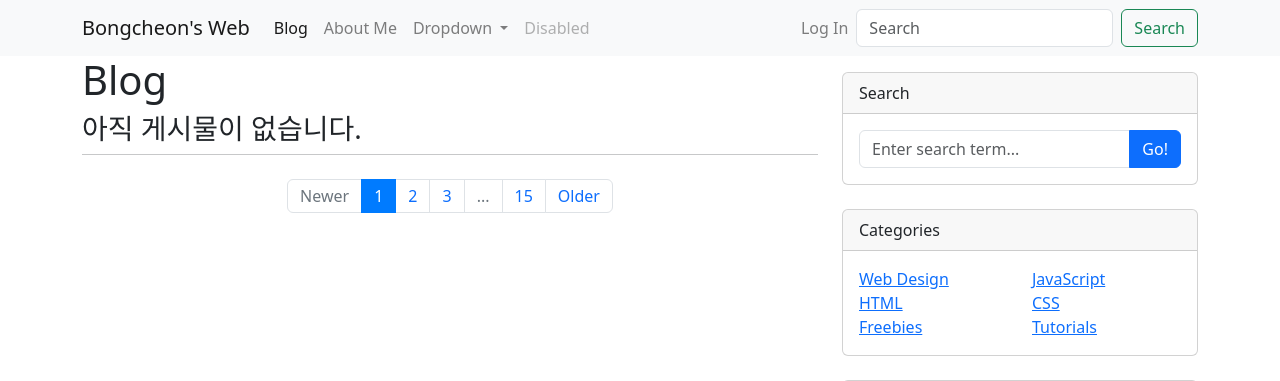
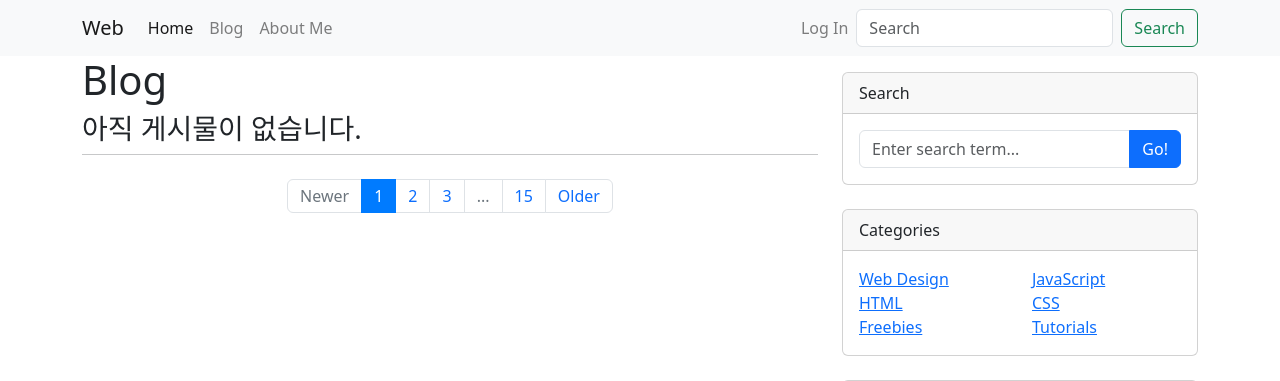
Before and after one commit to bongpodoal/blog_project, a Django app: page /blog/ in a window 1280 px wide. Shown: the top 381 px of the page. Run offline with Django 4.2, Linux system fonts and the light colour scheme; data that the repository does not hold is empty; some libraries are stand-ins or nearby versions.

Commit message:
네비게이션바와 푸터 모듈화하기

```diff
--- a/blog/templates/blog/base.html
+++ b/blog/templates/blog/base.html
@@ -10,50 +10,7 @@
 
     </head>
     <body>
-        <nav class="navbar navbar-expand-lg navbar-light bg-light">
-            <div class="container" >
-
-
-            <a class="navbar-brand" href="#">Bongcheon's Web</a>
-            <button class="navbar-toggler" type="button" data-toggle="collapse" data-target="#navbarSupportedContent" aria-controls="navbarSupportedContent" aria-expanded="false" aria-label="Toggle navigation">
-              <span class="navbar-toggler-icon"></span>
-            </button>
-
-            <div class="collapse navbar-collapse" id="navbarSupportedContent">
-              <ul class="navbar-nav mr-auto">
-                <li class="nav-item active">
-                  <a class="nav-link" href="#">Blog <span class="sr-only">(current)</span></a>
-                </li>
-                <li class="nav-item">
-                  <a class="nav-link" href="#">About Me</a>
-                </li>
-                <li class="nav-item dropdown">
-                  <a class="nav-link dropdown-toggle" href="#" id="navbarDropdown" role="button" data-toggle="dropdown" aria-haspopup="true" aria-expanded="false">
-                    Dropdown
-                  </a>
-                  <div class="dropdown-menu" aria-labelledby="navbarDropdown">
-                    <a class="dropdown-item" href="#">Action</a>
-                    <a class="dropdown-item" href="#">Another action</a>
-                    <div class="dropdown-divider"></div>
-                    <a class="dropdown-item" href="#">Something else here</a>
-                  </div>
-                </li>
-                <li class="nav-item">
-                  <a class="nav-link disabled" href="#" tabindex="-1" aria-disabled="true">Disabled</a>
-                </li>
-              </ul>
-              <ul class="navbar-nav">
-                <li class="nav-item">
-                  <a class="nav-link" href="#" data-toggle="modal" data-target="#loginModal">Log In</a>
-                </li>
-              </ul>
-              <form class="form-inline my-2 my-lg-0">
-                <input class="form-control mr-sm-2" type="search" placeholder="Search" aria-label="Search">
-                <button class="btn btn-outline-success my-2 my-sm-0" type="submit">Search</button>
-              </form>
-            </div>
-        </div>
-        </nav>
+    {% include 'blog/navbar.html' %}
 
 
     <!-- Modal -->
@@ -138,10 +95,7 @@
         </div>
 
 
-        <!-- Footer-->
-        <footer class="py-5 bg-dark">
-            <div class="container"><p class="m-0 text-center text-white">Copyright &copy; bongcheon's Web 2022 </p></div>
-        </footer>
+         {% include 'blog/footer.html' %}
          <script src="https://code.jquery.com/jquery-3.5.1.slim.min.js" integrity="sha384-DfXdz2htPH0lsSSs5nCTpuj/zy4C+OGpamoFVy38MVBnE+IbbVYUew+OrCXaRkfj" crossorigin="anonymous"></script>
          <script src="https://cdn.jsdelivr.net/npm/popper.js@1.16.1/dist/umd/popper.min.js" integrity="sha384-9/reFTGAW83EW2RDu2S0VKaIzap3H66lZH81PoYlFhbGU+6BZp6G7niu735Sk7lN" crossorigin="anonymous"></script>
          <script src="https://cdn.jsdelivr.net/npm/bootstrap@4.5.3/dist/js/bootstrap.min.js" integrity="sha384-w1Q4orYjBQndcko6MimVbzY0tgp4pWB4lZ7lr30WKz0vr/aWKhXdBNmNb5D92v7s" crossorigin="anonymous"></script>
--- /dev/null
+++ b/blog/templates/blog/footer.html
@@ -0,0 +1,4 @@
+        <!-- Footer-->
+        <footer class="py-5 bg-dark">
+            <div class="container"><p class="m-0 text-center text-white">Copyright &copy; bongcheon's Web 2022 </p></div>
+        </footer>
--- /dev/null
+++ b/blog/templates/blog/navbar.html
@@ -0,0 +1,33 @@
+        <nav class="navbar navbar-expand-lg navbar-light bg-light">
+            <div class="container" >
+
+
+            <a class="navbar-brand" href="/">Web</a>
+            <button class="navbar-toggler" type="button" data-toggle="collapse" data-target="#navbarSupportedContent" aria-controls="navbarSupportedContent" aria-expanded="false" aria-label="Toggle navigation">
+              <span class="navbar-toggler-icon"></span>
+            </button>
+
+            <div class="collapse navbar-collapse" id="navbarSupportedContent">
+              <ul class="navbar-nav mr-auto">
+                <li class="nav-item active">
+                  <a class="nav-link" href="/">Home</a>
+                </li>
+                <li class="nav-item">
+                  <a class="nav-link" href="./blog/">Blog</a>
+                </li>
+                <li class="nav-item">
+                  <a class="nav-link" href="./about_me/">About Me</a>
+                </li>
+              </ul>
+              <ul class="navbar-nav">
+                <li class="nav-item">
+                  <a class="nav-link" href="#" data-toggle="modal" data-target="#loginModal">Log In</a>
+                </li>
+              </ul>
+              <form class="form-inline my-2 my-lg-0">
+                <input class="form-control mr-sm-2" type="search" placeholder="Search" aria-label="Search">
+                <button class="btn btn-outline-success my-2 my-sm-0" type="submit">Search</button>
+              </form>
+            </div>
+        </div>
+        </nav>
```
Also changed, not shown: blog/tests.py (+35 -6 lines).
